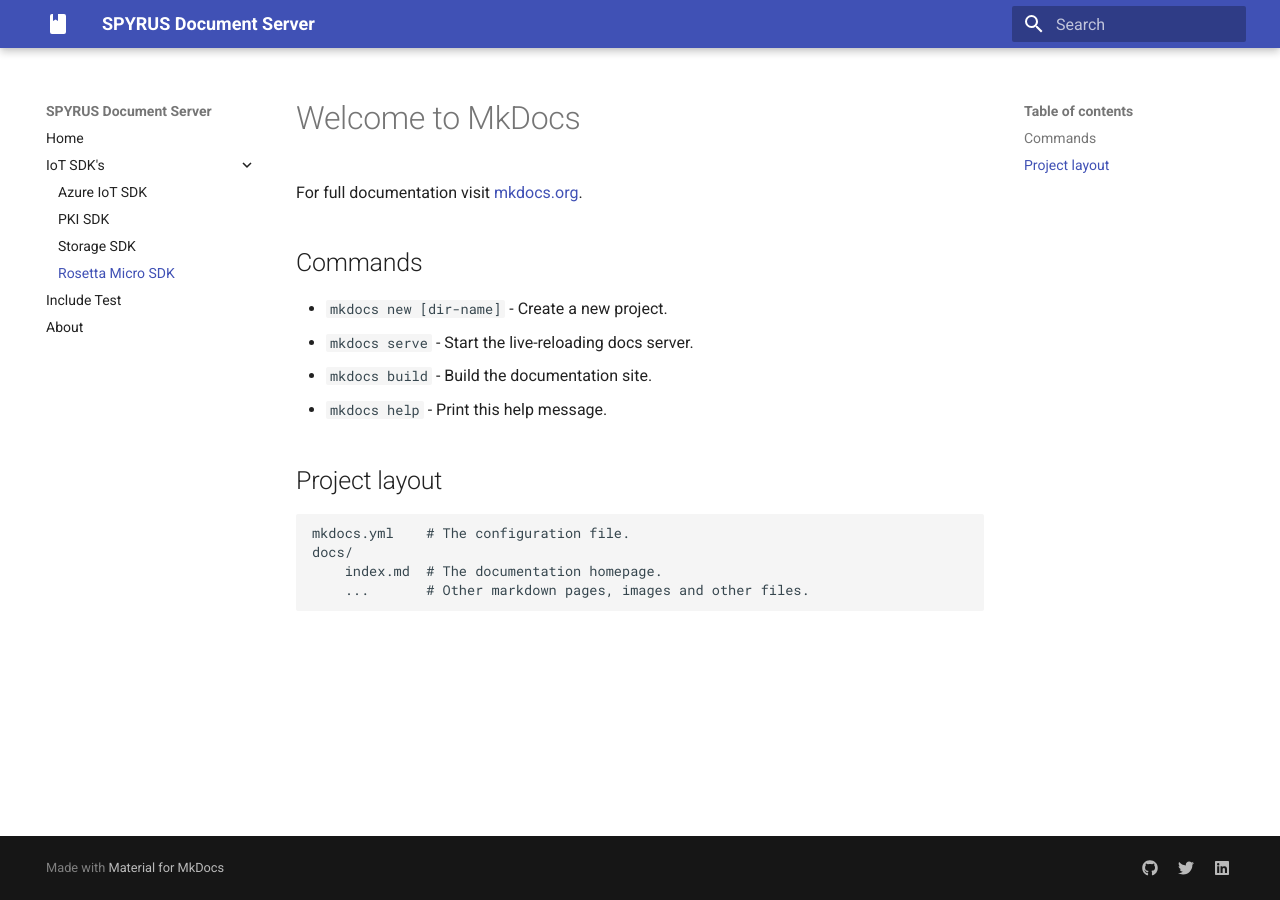
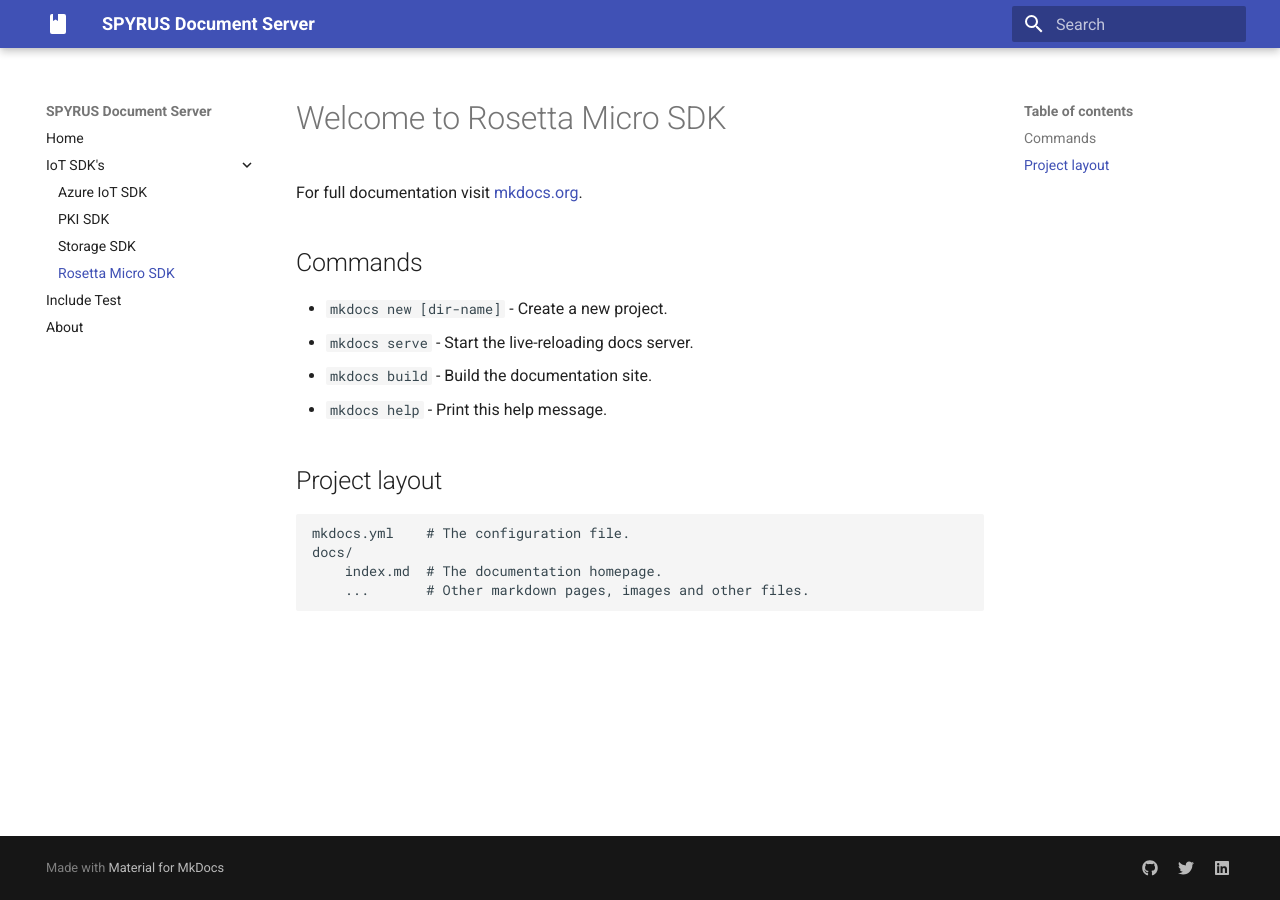
Before and after one commit to SPYRUSInc/mkdocs, an MkDocs documentation site: the page built from docs/iot_sdk/micro.md, in a window 1280 px wide. Built offline with MkDocs 1.6.1 and Material for MkDocs 9.7.7, drawn with Linux system fonts in a browser that asks for light colours; old or Windows-style settings are respelled for this version of MkDocs.

Commit message:
Update micro.md

```diff
--- a/docs/iot_sdk/micro.md
+++ b/docs/iot_sdk/micro.md
@@ -1,4 +1,4 @@
-# Welcome to MkDocs
+# Welcome to Rosetta Micro SDK
 
 For full documentation visit [mkdocs.org](http://mkdocs.org).
 
```
